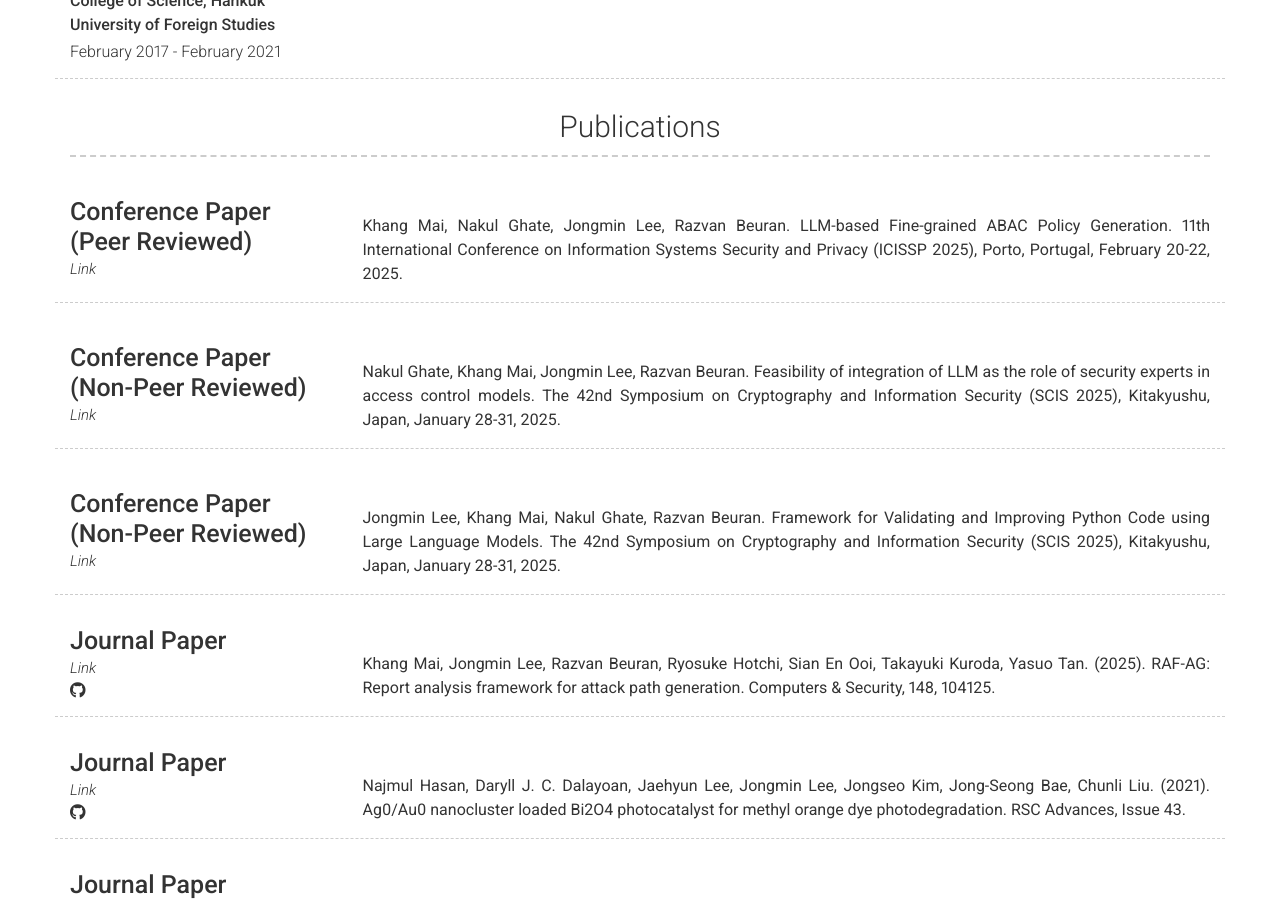
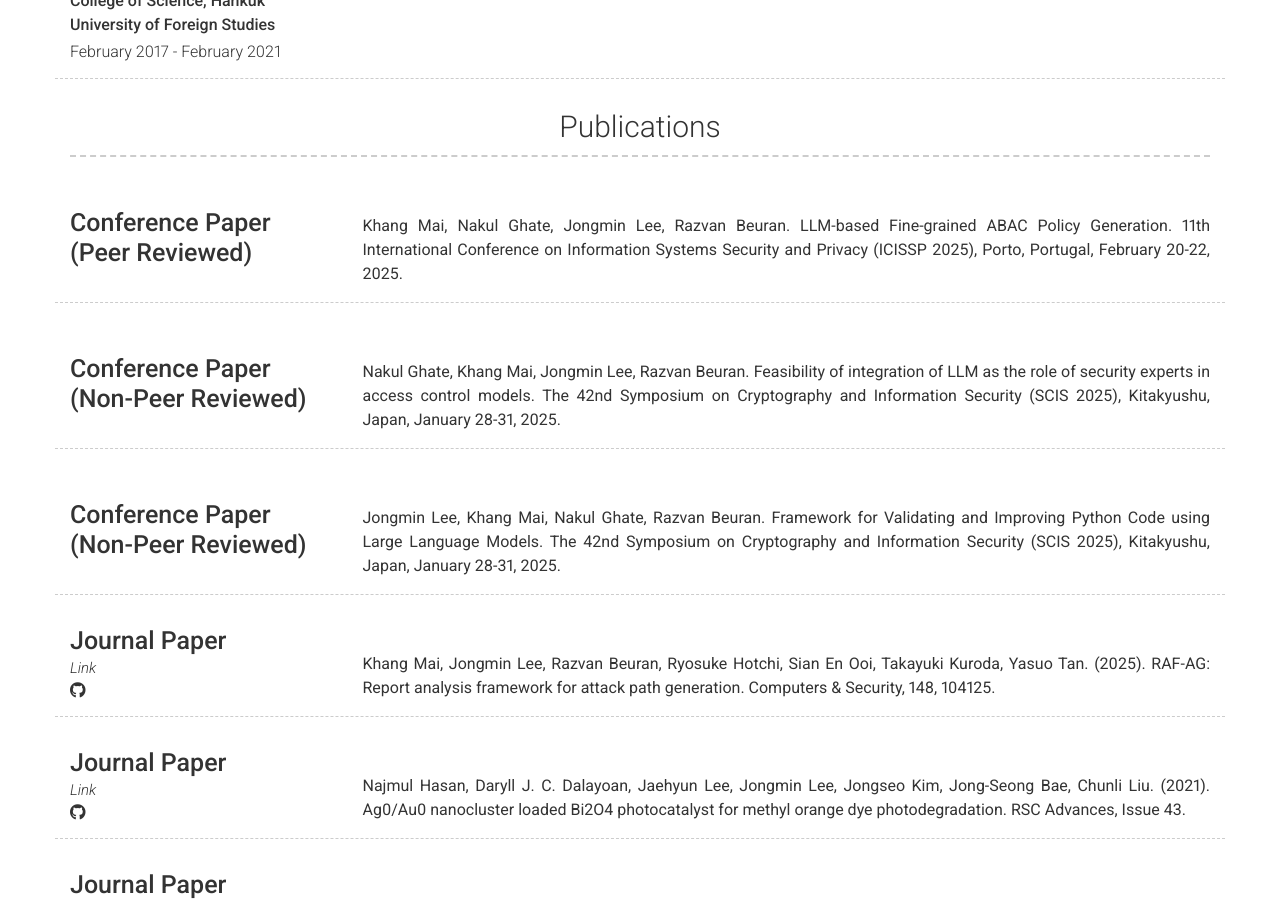
Before and after one commit to strike137/strike137.github.io, a Jekyll site: the page built from index.md, in a window 1280 px wide and 900 px high, scrolled down 2302 px. Built offline with Jekyll 4.4.1, drawn with Linux system fonts in a browser that asks for light colours; nearby versions of some CDN libraries.

Commit message:
Update _config.yml

```diff
--- a/_config.yml
+++ b/_config.yml
@@ -88,8 +88,6 @@ content:
         border: weak  # Value of `weak` will display a weak border below this item. # Any
                       # other value (or no value) means no border will be displayed
         title: Conference Paper  (Peer Reviewed)
-        link: Link
-        link_text: Link
         quote: >
         description: |
           Khang Mai, Nakul Ghate, Jongmin Lee, Razvan Beuran. LLM-based Fine-grained ABAC Policy Generation. 11th International Conference on Information Systems Security and Privacy (ICISSP 2025), Porto, Portugal, February 20-22, 2025.
@@ -99,8 +97,6 @@ content:
         border: weak  # Value of `weak` will display a weak border below this item. # Any
                       # other value (or no value) means no border will be displayed
         title: Conference Paper  (Non-Peer Reviewed)
-        link: Link
-        link_text: Link
         quote: >
         description: |
           Nakul Ghate, Khang Mai, Jongmin Lee, Razvan Beuran. Feasibility of integration of LLM as the role of security experts in access control models. The 42nd Symposium on Cryptography and Information Security (SCIS 2025), Kitakyushu, Japan, January 28-31, 2025.
@@ -109,8 +105,6 @@ content:
         border: weak  # Value of `weak` will display a weak border below this item. # Any
                       # other value (or no value) means no border will be displayed
         title: Conference Paper  (Non-Peer Reviewed)
-        link: Link
-        link_text: Link
         quote: >
         description: |
           Jongmin Lee, Khang Mai, Nakul Ghate, Razvan Beuran. Framework for Validating and Improving Python Code using Large Language Models. The 42nd Symposium on Cryptography and Information Security  (SCIS 2025), Kitakyushu, Japan, January 28-31, 2025.
```
